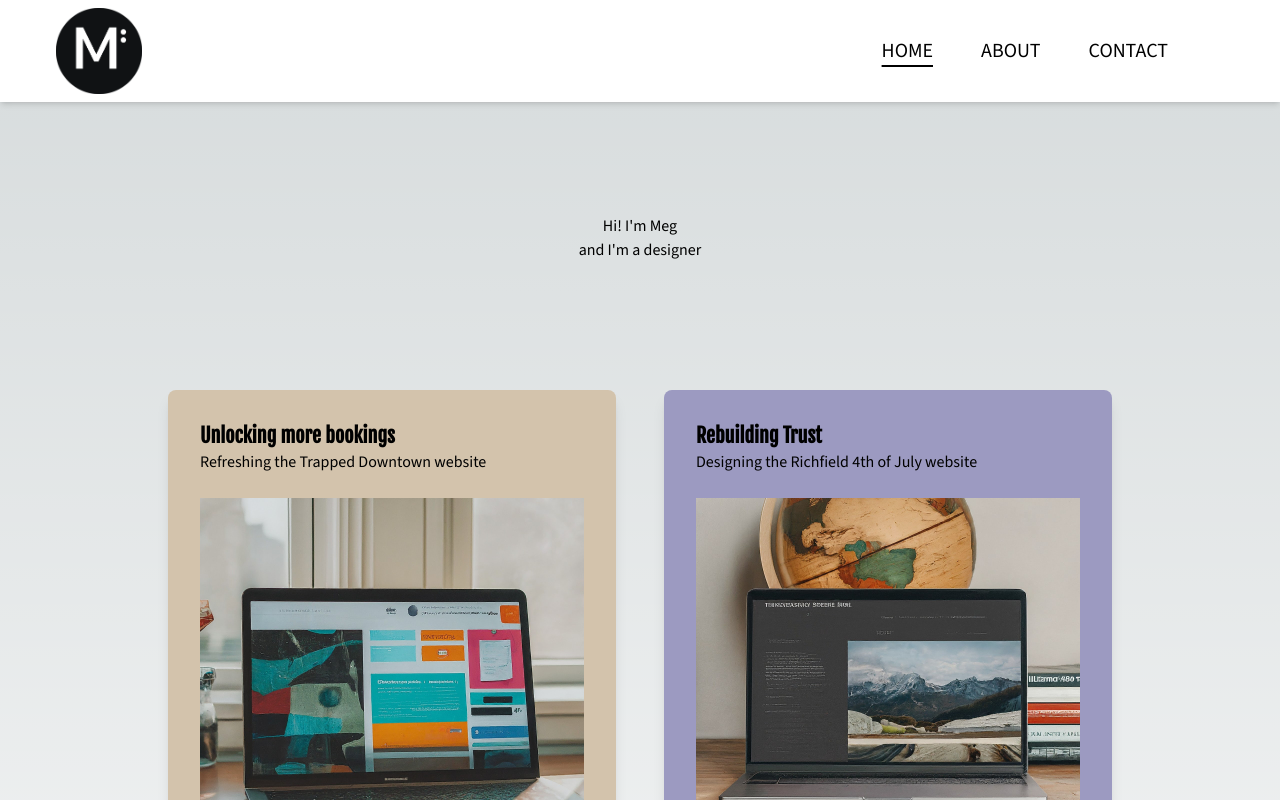
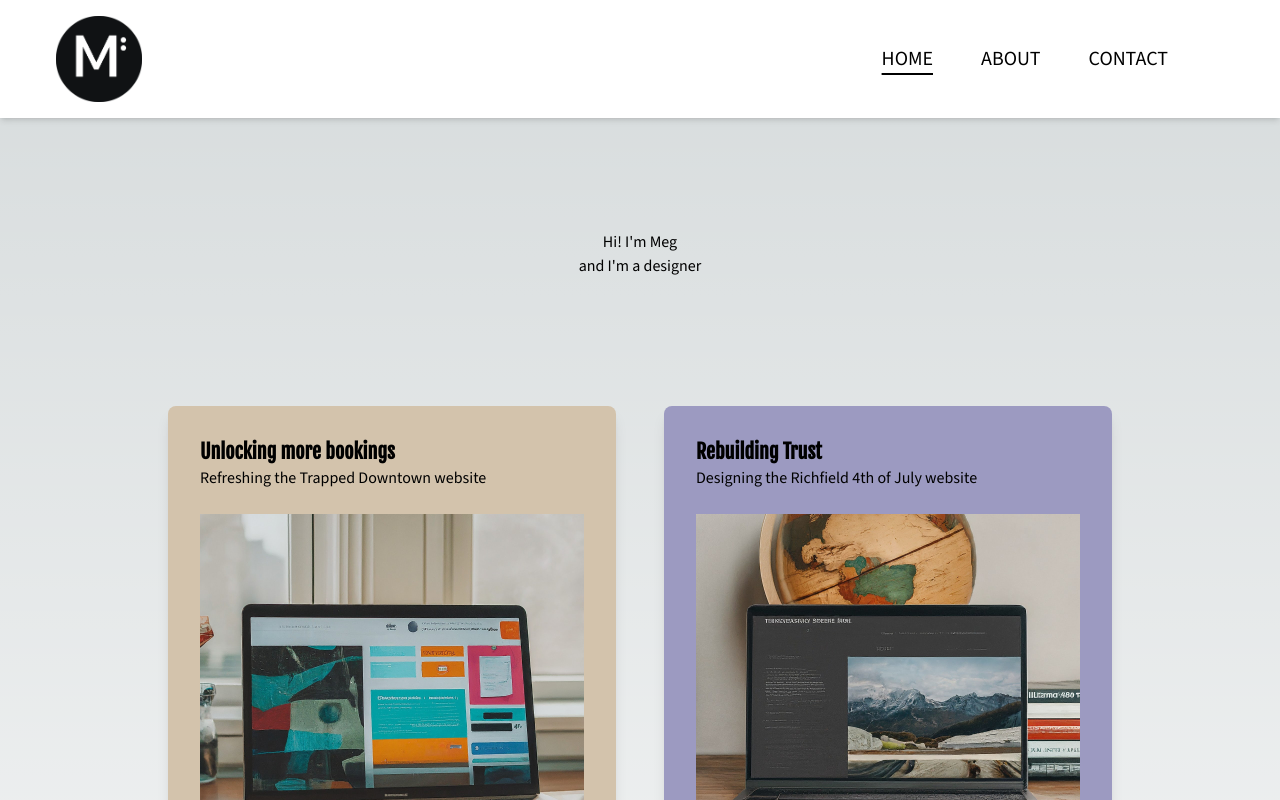
Before and after one commit to mshoemaker1/MyPortfolio, a Next.js app: page / in a window 1280 px wide. Shown: the top 800 px of the page. Built offline with nearby package versions, Linux system fonts and the light colour scheme.

Commit message:
nav space

```diff
--- a/components/NavBar/index.tsx
+++ b/components/NavBar/index.tsx
@@ -25,7 +25,7 @@ const Navbar = () => {
 
   return (
     <nav className="relative bg-white text-black dark:bg-gray-950 dark:text-white shadow-md dark:shadow-lg">
-      <div className="max-w-screen-2xl mx-auto px-4 py-2 md:pr-24 relative z-10">
+      <div className="max-w-screen-2xl mx-auto px-4 py-4 md:pr-24 relative z-10">
         <div className="flex justify-between items-center">
           <div className="flex items-center space-x-4">
             <Link href="/" className="ml-2 md:ml-10 w-10 md:w-[86px]">
```
